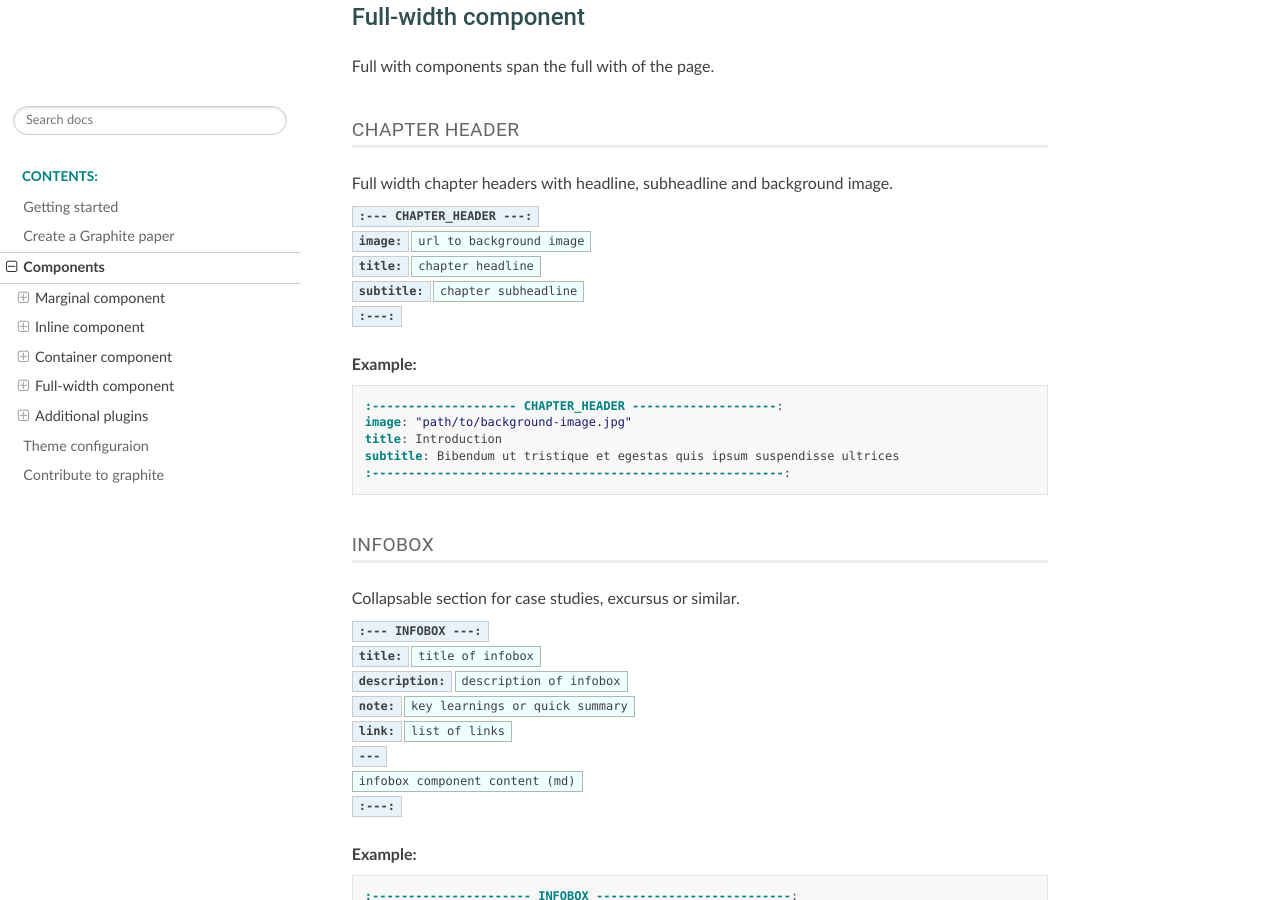
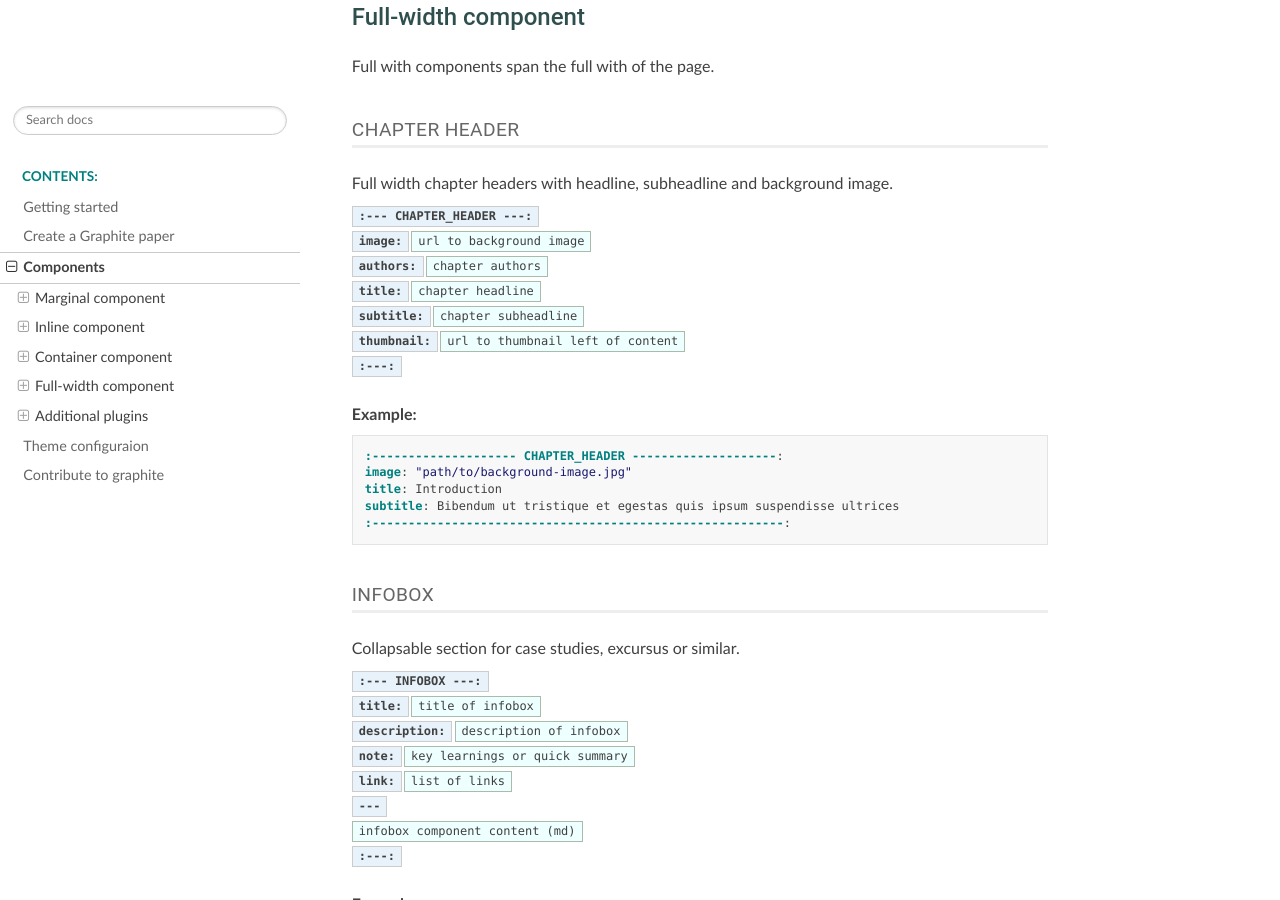
Before and after one commit to impactdistillery/graphite-paper, a Sphinx documentation site: the page built from docs/pages/components.rst, in a window 1280 px wide and 900 px high, scrolled down 8692 px. Built offline with Sphinx 7.4.7 and the Read the Docs theme 2.0.0, drawn with Linux system fonts in a browser that asks for light colours.

Commit message:
Chapter doc

```diff
--- a/docs/index.rst
+++ b/docs/index.rst
@@ -12,7 +12,7 @@ Welcome to Graphite Paper's documentation!
 
 .. TODO::
     Implement standalone command, then change to:
-    With graphite papers you can create your standalone publication with one command. Or use the provided starter packs to build up your own and invidualised publication series.
+    With graphite papers you can create your standalone publication with one command. Or use the provided starter packs to build up your own invidualised publication series.
 
 
 .. toctree::
--- a/docs/pages/components.rst
+++ b/docs/pages/components.rst
@@ -425,8 +425,10 @@ Full width chapter headers with headline, subheadline and background image.
 
 | :syntax:`:--- CHAPTER_HEADER ---:`
 | :syntax:`image:` :variable:`url to background image`
+| :syntax:`authors:` :variable:`chapter authors`
 | :syntax:`title:` :variable:`chapter headline`
 | :syntax:`subtitle:` :variable:`chapter subheadline`
+| :syntax:`thumbnail:` :variable:`url to thumbnail left of content`
 | :syntax:`:---:`
 
 **Example:**
```
